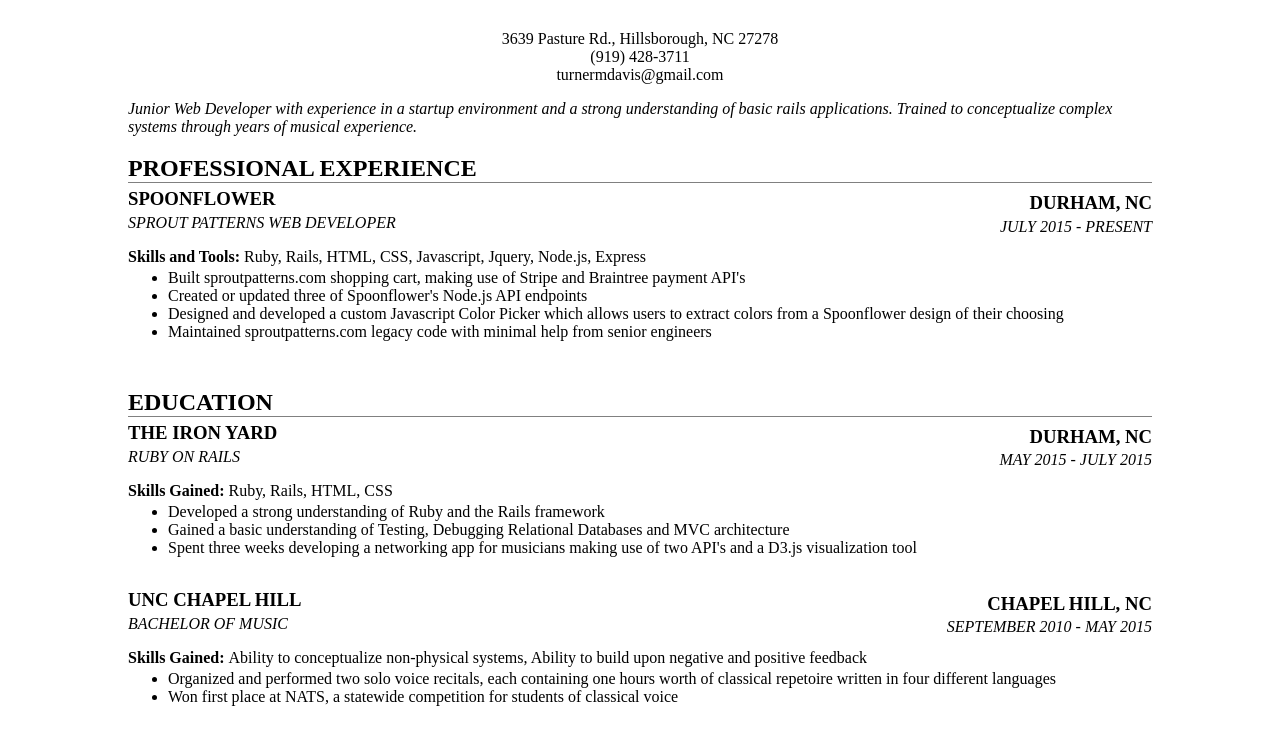
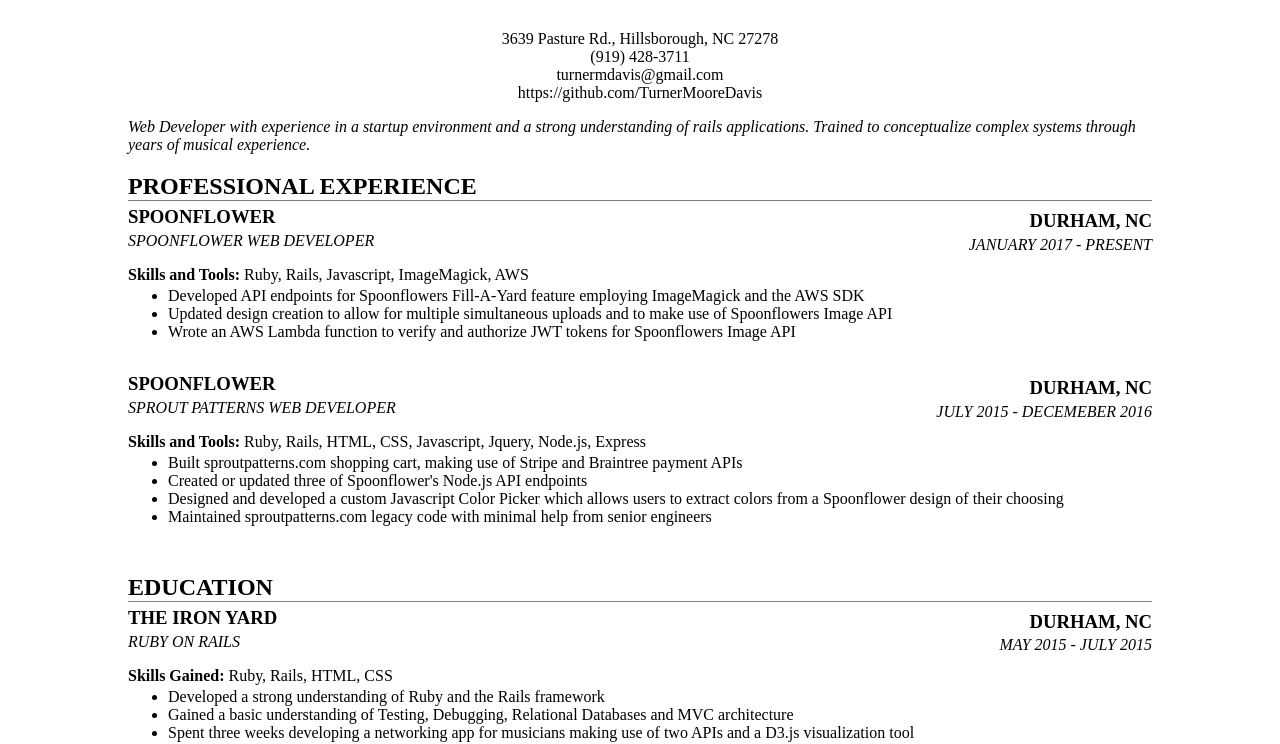
Before and after one commit to TurnerMooreDavis/Resume, a plain HTML site: page index.html in a window 1280 px wide. Shown: the part 96-840 px from the top of the page. Drawn offline with Linux system fonts and the light colour scheme.

Commit message:
Updated to 7/14/2017

```diff
--- a/index.html
+++ b/index.html
@@ -75,22 +75,39 @@
         <div>3639 Pasture Rd., Hillsborough, NC 27278</div>
         <div>(919) 428-3711</div>
         <div>turnermdavis@gmail.com</div>
+        <div>https://github.com/TurnerMooreDavis</div>
       </div>
     </div>
     <div class="summary">
       <p>
-        Junior Web Developer with experience in a startup environment and a strong understanding of basic rails applications.  Trained to conceptualize complex systems through years of musical experience.
+        Web Developer with experience in a startup environment and a strong understanding of rails applications.  Trained to conceptualize complex systems through years of musical experience.
       </p>
     </div>
     <div class="category">
       <h2>Professional Experience</h2>
       <div class="accomplishment">
         <h3>Spoonflower</h3>
+        <p>Spoonflower Web Developer</p>
+        <div class="skills"><span>Skills and Tools: </span>Ruby, Rails, Javascript, ImageMagick, AWS</div>
+        <div class="list-container">
+          <ul>
+            <li>Developed API endpoints for Spoonflowers Fill-A-Yard feature employing ImageMagick and the AWS SDK</li>
+            <li>Updated design creation to allow for multiple simultaneous uploads and to make use of Spoonflowers Image API</li>
+            <li>Wrote an AWS Lambda function to verify and authorize JWT tokens for Spoonflowers Image API</li>
+          </ul>
+        </div>
+        <div class="right-column">
+          <h3>Durham, NC</h3>
+          <p>January 2017 - Present </p>
+        </div>
+      </div>
+      <div class="accomplishment">
+        <h3>Spoonflower</h3>
         <p>Sprout Patterns Web Developer</p>
         <div class="skills"><span>Skills and Tools: </span>Ruby, Rails, HTML, CSS, Javascript, Jquery, Node.js, Express</div>
         <div class="list-container">
           <ul>
-            <li>Built sproutpatterns.com shopping cart, making use of Stripe and Braintree payment API's</li>
+            <li>Built sproutpatterns.com shopping cart, making use of Stripe and Braintree payment APIs</li>
             <li>Created or updated three of Spoonflower's Node.js API endpoints</li>
             <li>Designed and developed a custom Javascript Color Picker which allows users to extract colors from a Spoonflower design of their choosing</li>
             <li>Maintained sproutpatterns.com legacy code with minimal help from senior engineers</li>
@@ -98,7 +115,7 @@
         </div>
         <div class="right-column">
           <h3>Durham, NC</h3>
-          <p>July 2015 - Present </p>
+          <p>July 2015 - Decemeber 2016</p>
         </div>
       </div>
     </div>
@@ -111,8 +128,8 @@
         <div class="list-container">
           <ul>
             <li>Developed a strong understanding of Ruby and the Rails framework</li>
-            <li>Gained a basic understanding of Testing, Debugging Relational Databases and MVC architecture</li>
-            <li>Spent three weeks developing a networking app for musicians making use of two API's and a D3.js visualization tool</li>
+            <li>Gained a basic understanding of Testing, Debugging, Relational Databases and MVC architecture</li>
+            <li>Spent three weeks developing a networking app for musicians making use of two APIs and a D3.js visualization tool</li>
           </ul>
         </div>
         <div class="right-column">
@@ -123,7 +140,7 @@
       <div class="accomplishment">
         <h3>UNC Chapel Hill</h3>
         <p>Bachelor of Music</p>
-        <div class="skills"><span>Skills Gained: </span>Ability to conceptualize non-physical systems, Ability to build upon negative and positive feedback</div>
+        <div class="skills"><span>Skills Gained: </span>Ability to conceptualize non-physical systems, ability to build upon negative and positive feedback</div>
         <div class="list-container">
           <ul>
             <li>Organized and performed two solo voice recitals, each containing one hours worth of classical repetoire written in four different languages</li>
@@ -141,7 +158,7 @@
       <div class="accomplishment">
         <div class="list-container">
           <ul>
-            <li>Confident and relaxed stage presence</li>
+            <li>Confident and relaxed presentation style</li>
             <li>Able to compose, perform and record vocal music</li>
           </ul>
         </div>
```
